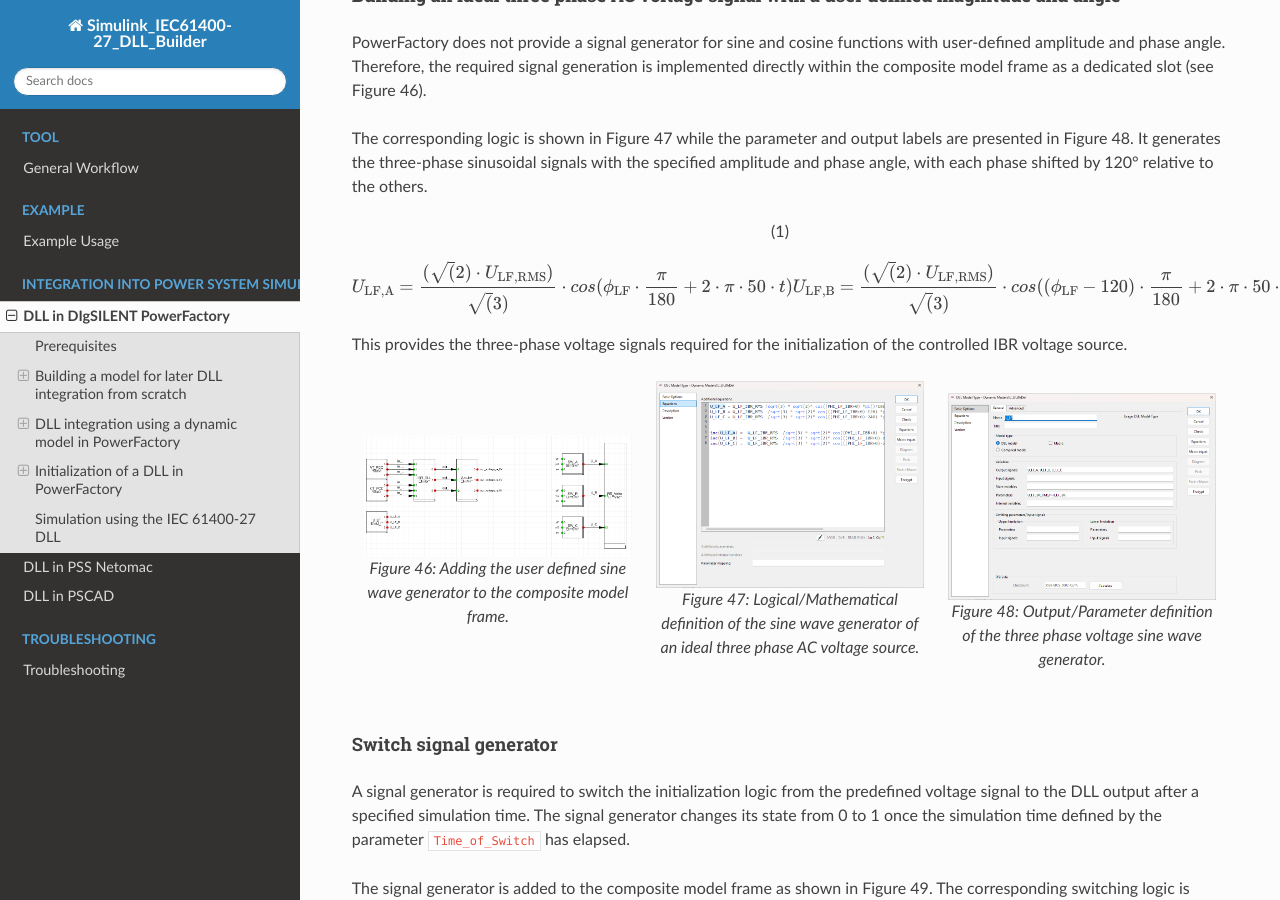
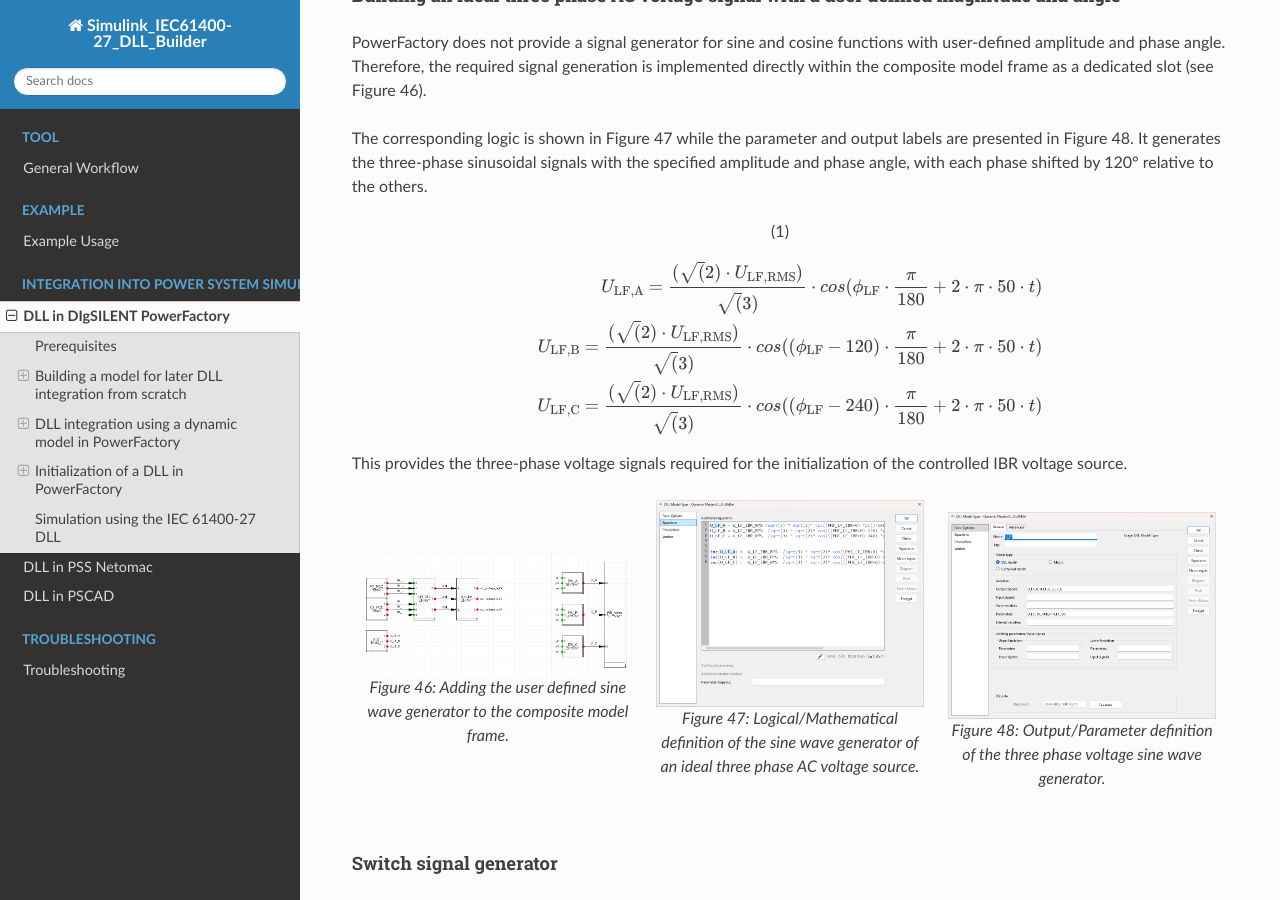
Before and after one commit to Institute-of-Electrical-Energy-Systems/SIMULINK_DLL_Builder, a Sphinx documentation site: the page built from docs/DLL_in_PF.rst, in a window 1280 px wide and 900 px high, scrolled down 13268 px. Built offline with Sphinx 7.4.7 and the Read the Docs theme 3.1.0, drawn with Linux system fonts in a browser that asks for light colours; formulas are drawn with MathJax 3.

Commit message:
Update DLL_in_PF.rst

```diff
--- a/docs/DLL_in_PF.rst
+++ b/docs/DLL_in_PF.rst
@@ -558,9 +558,9 @@ It generates the three-phase sinusoidal signals with the specified amplitude and
 .. math::
    :name: three phase voltage sine wave
 
-   U_\mathrm{LF,A} = \frac{(\sqrt(2) \cdot U_\mathrm{LF,RMS})}{\sqrt(3)} \cdot cos(\phi_\mathrm{LF} \cdot \frac{\pi}{180} + 2 \cdot \pi \cdot 50 \cdot t)
-   U_\mathrm{LF,B} = \frac{(\sqrt(2) \cdot U_\mathrm{LF,RMS})}{\sqrt(3)} \cdot cos((\phi_\mathrm{LF}-120) \cdot \frac{\pi}{180} + 2 \cdot \pi \cdot 50 \cdot t)
-   U_\mathrm{LF,C} = \frac{(\sqrt(2) \cdot U_\mathrm{LF,RMS})}{\sqrt(3)} \cdot cos((\phi_\mathrm{LF}-240) \cdot \frac{\pi}{180} + 2 \cdot \pi \cdot 50 \cdot t)
+   U_\mathrm{LF,A} = \frac{(\sqrt(2) \cdot U_\mathrm{LF,RMS})}{\sqrt(3)} \cdot cos(\phi_\mathrm{LF} \cdot \frac{\pi}{180} + 2 \cdot \pi \cdot 50 \cdot t) \\
+   U_\mathrm{LF,B} = \frac{(\sqrt(2) \cdot U_\mathrm{LF,RMS})}{\sqrt(3)} \cdot cos((\phi_\mathrm{LF}-120) \cdot \frac{\pi}{180} + 2 \cdot \pi \cdot 50 \cdot t) \\
+   U_\mathrm{LF,C} = \frac{(\sqrt(2) \cdot U_\mathrm{LF,RMS})}{\sqrt(3)} \cdot cos((\phi_\mathrm{LF}-240) \cdot \frac{\pi}{180} + 2 \cdot \pi \cdot 50 \cdot t) \\
 
 This provides the three-phase voltage signals required for the initialization of the controlled IBR voltage source.
 
```
